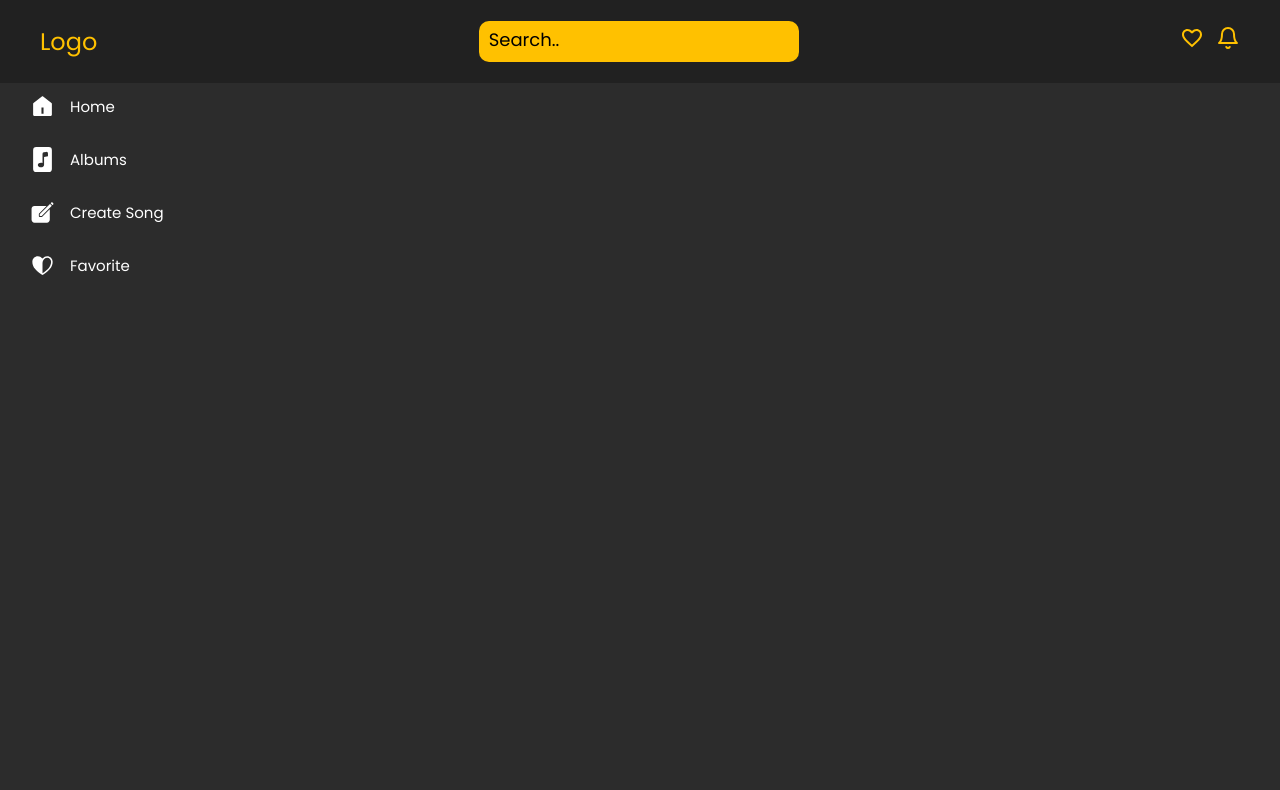
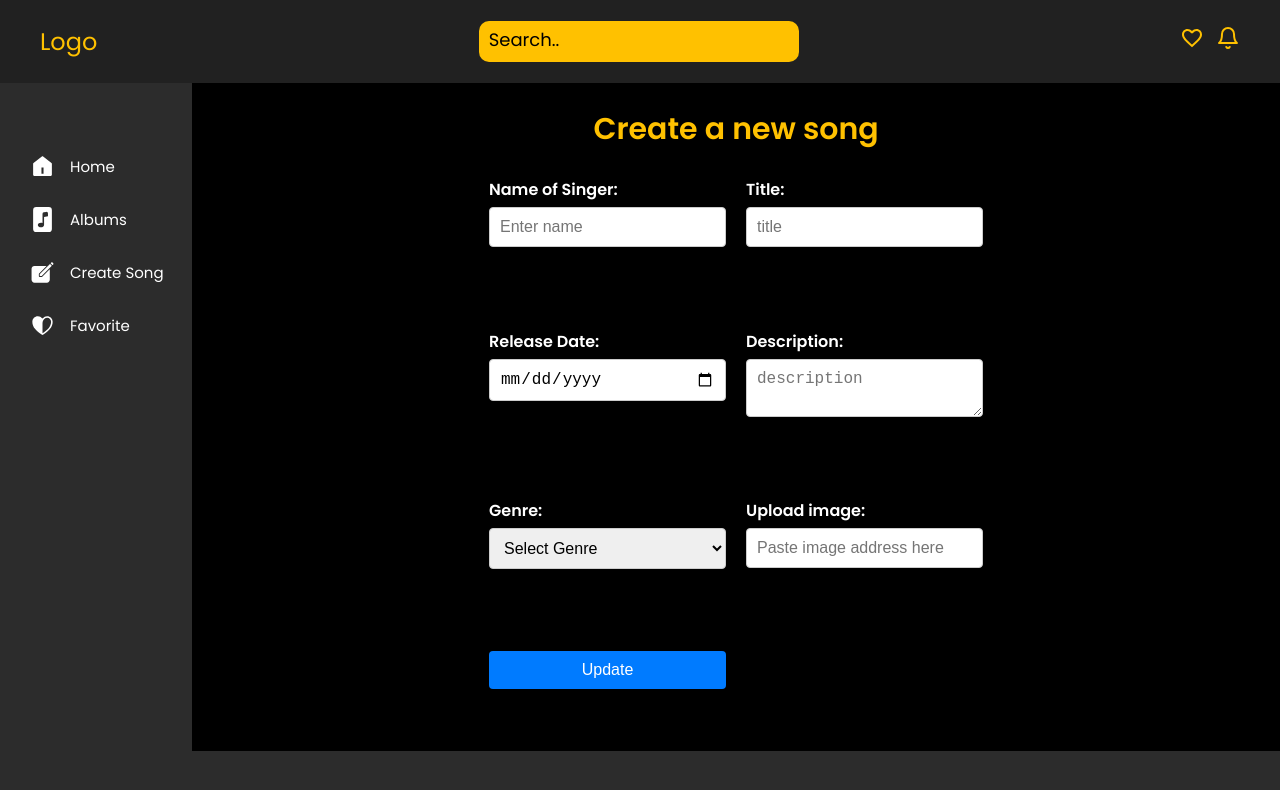
Before and after one commit to firomsahika/Music-app, a React (Vite) app: page /update-song/1 in a window 1280 px wide. Shown: the top 790 px of the page. Built offline with nearby package versions, Linux system fonts and the light colour scheme.

Commit message:
update page commit

```diff
--- a/db.json
+++ b/db.json
@@ -17,12 +17,7 @@
       "imageUrl": "https://img.freepik.com/free-photo/black-model-posing_23-2148171760.jpg?t=st=1713473392~exp=1713476992~hmac=e892d6a6a5ee64b507773f4390f5017851ae9a4b2f8306ddecb336e9373f2a68&w=360"
     },
     {
-      "id": "3",
-      "nameofSinger": "Emma Brown",
-      "title": "Starry Night",
-      "produceddate": "2022-01-15",
-      "genre": "Hiphop",
-      "imageUrl": "https://img.freepik.com/free-photo/young-african-man-singing-microphone-white_176420-4934.jpg?t=st=1713473780~exp=1713477380~hmac=169ab4435fa49484e1e44f177fefa452cc4800e8c7b766866c47f2fc5f6a9a29&w=826"
+      "id": "3"
     },
     {
       "id": "4",
@@ -182,6 +177,18 @@
       "nameofSinger": "Kylian Abdrew",
       "produceddate": "2024-04-30",
       "imageUrl": "https://img.freepik.com/premium-photo/man-posing-photos-hip-hop-clothing-generative-ai_7023-108888.jpg?w=360"
+    },
+    {
+      "id": "d44a",
+      "singer": "",
+      "title": "New Song",
+      "releaseDate": "",
+      "description": "This is a song by kylian dev",
+      "genre": "",
+      "file": "",
+      "nameofSinger": "Kylan Dev",
+      "produceddate": "2024-05-10",
+      "imageUrl": "https://img.freepik.com/premium-psd/crazy-cool-hipster-african-american-guy-pretending-playing-guitar-having-fun_76964-38650.jpg?w=740"
     }
   ],
   "albums": [
--- a/src/App.jsx
+++ b/src/App.jsx
@@ -10,6 +10,7 @@ import SideBar from './components/SideBar'
 import Header from './components/Header'
 import Movie from './pages/Movie'
 import LoginPage from './pages/LoginPage'
+import UpdateSong from './pages/UpdateSong'
 
 
 function App() {
@@ -26,6 +27,7 @@ function App() {
             <Route path='/createsong' Component={CreateSong}/>
             <Route path='/favorite' Component={Favorite}/>
             <Route path='/song/:id' Component={SongDetail}/>
+            <Route path="/update-song/:id" Component={UpdateSong}/>
             <Route path='/movie/:id'/>
           </Routes>
 
--- a/src/pages/CreateSong.jsx
+++ b/src/pages/CreateSong.jsx
@@ -3,6 +3,7 @@ import styled from 'styled-components';
 import Content from '../styles/Home/HomeContainer.styled';
 import { createSongRequest } from '../redux/feature/createSongSaga';
 import { useDispatch } from 'react-redux';
+import { Navigate, useNavigate } from 'react-router-dom';
 const Container = styled.div`
   display: flex;
   flex-direction: column;
@@ -15,9 +16,10 @@ const Container = styled.div`
     display: grid;
     grid-template-columns: repeat(2, 1fr); /* Three columns with equal width */
     flex-direction: column;
-    gap:50px;
+    gap:30px;
     max-width: 600px; /* Adjust max-width as needed */
     width: 100%;
+    height:71.8vh;
   }
 `;
 
@@ -75,6 +77,7 @@ const Button = styled.button`
 `;
 
 const CreateSong = () => {
+  const navigate = useNavigate();
   const dispatch = useDispatch();
   const [formData, setFormData] = useState({
     singer: '',
@@ -94,6 +97,7 @@ const CreateSong = () => {
   const handleSubmit = (e) => {
     e.preventDefault();
     dispatch(createSongRequest(formData));
+    navigate('/');
     setFormData({
       nameofsinger: '',
       title: '',
--- a/src/pages/SongDetail.jsx
+++ b/src/pages/SongDetail.jsx
@@ -9,6 +9,7 @@ import { songDetailRequest } from '../redux/feature/songDetailSlice'
 import { deleteSongRequest } from '../redux/deleteSongSaga'
 import { useNavigate } from 'react-router-dom'
 import { Link } from 'react-router-dom'
+import { updateSongRequest } from '../redux/updateSongSaga'
 
 const DetailWrapper = styled.div`
   display:flex;
@@ -62,7 +63,9 @@ const SongDetail = () => {
 
   const handleDelete = () =>{
     dispatch(deleteSongRequest(id));
-
+  }
+  const handleUpdate = () =>{
+    dispatch(updateSongRequest(id));
   }
 
   return (
@@ -77,7 +80,11 @@ const SongDetail = () => {
           <p>Genre : {song.genre}</p>
           <p>Produced-Date : {song.produceddate}</p>
 
-          <Button style={{marginRight:'10px'}}>Update</Button>
+          <Link to='/update-song/:id'>
+             <Button
+             onClick={handleUpdate}
+             style={{marginRight:'10px'}}>Update</Button>
+          </Link>
           <Link to="/">
           <Button onClick={handleDelete}>Delete</Button>
           </Link>
--- a/src/pages/UpdateSong.jsx
+++ b/src/pages/UpdateSong.jsx
@@ -1,11 +1,158 @@
-import React from 'react'
+import React,{useEffect, useState} from 'react';
+import styled from 'styled-components';
+import Content from '../styles/Home/HomeContainer.styled';
+import { createSongRequest } from '../redux/feature/createSongSaga';
+import { useDispatch,useSelector } from 'react-redux';
+import { useParams } from 'react-router-dom';
+import { updateSongRequest } from '../redux/updateSongSaga';
+const Container = styled.div`
+  display: flex;
+  flex-direction: column;
+  align-items: center;
+  justify-content: center;
+  background-color:black;
 
-function UpdateSong() {
+
+  form {
+    display: grid;
+    grid-template-columns: repeat(2, 1fr); /* Three columns with equal width */
+    flex-direction: column;
+    gap:20px;
+    max-width: 600px; /* Adjust max-width as needed */
+    width: 100%;
+    height:71.8vh;
+
+  }
+`;
+
+const FormGroup = styled.div`
+  margin-bottom: 20px;
+  display:flex;
+  flex-direction:column;
+
+
+`;
+
+const Label = styled.label`
+  font-weight: bold;
+  margin-bottom: 5px;
+`;
+
+const Input = styled.input`
+  padding: 10px;
+  border: 1px solid #ccc;
+  border-radius: 4px;
+  font-size: 16px;
+
+
+  &:focus{
+    outline:none;
+  }
+`;
+
+const Textarea = styled.textarea`
+  padding: 10px;
+  border: 1px solid #ccc;
+  border-radius: 4px;
+  font-size: 16px;
+`;
+
+const Select = styled.select`
+  padding: 10px;
+  border: 1px solid #ccc;
+  border-radius: 4px;
+  font-size: 16px;
+`;
+
+const Button = styled.button`
+  padding: 10px 20px;
+  background-color: #007bff;
+  color: white;
+  border: none;
+  border-radius: 4px;
+  cursor: pointer;
+  font-size: 16px;
+
+  &:hover {
+    background-color: #0056b3;
+  }
+`;
+
+const UpdateSong = () => {
+  const {id} = useParams();
+  const dispatch = useDispatch();
+  const song = useSelector((state) => state.updateSong.songList.find((song) => song.id === id)) || {}; // Corrected naming here
+
+  const [formData, setFormData] = useState({});
+
+  useEffect(()=>{
+      setFormData(song);
+  },[]);
+
+  const handleChange = (e) => {
+    const { name, value } = e.target;
+    setFormData({
+      ...formData,
+      [name]: value,
+    });
+  };
+  const handleSubmit = (e) => {
+    e.preventDefault();
+    dispatch(updateSongRequest(id,formData));
+  };
+
   return (
-    <div>
-      updatsong
-    </div>
-  )
-}
+    <Content>
+      <Container>
+        <div>
+          <h2 style={{fontSize:'30px', fontWeight:'bold',color:'#FFC100'}}>Create a new song</h2>
+        </div>
 
-export default UpdateSong
+        <div>
+          <form onSubmit={handleSubmit}>
+            <FormGroup>
+              <Label htmlFor='nameofSinger'>Name of Singer:</Label>
+              <Input type="text" id="nameofSinger" name="nameofSinger" placeholder='Enter name' value={formData.nameofsinger} onChange={handleChange}  required />
+            </FormGroup>
+
+            <FormGroup>
+              <Label htmlFor="title">Title:</Label>
+              <Input type="text" id="title" name="title" placeholder='title' required value={formData.title} onChange={handleChange} />
+            </FormGroup>
+
+            <FormGroup>
+              <Label htmlFor="produceddate">Release Date:</Label>
+              <Input type="date" id="produceddate" name="produceddate" required placeholder='Released date' value={formData.produceddate} onChange={handleChange}/>
+            </FormGroup>
+
+            <FormGroup>
+              <Label htmlFor="description">Description:</Label>
+              <Textarea id="description" name="description" rows="2" required placeholder='description' value={formData.description} onChange={handleChange} />
+            </FormGroup>
+
+            <FormGroup>
+              <Label htmlFor="genre">Genre:</Label>
+              <Select id="genre" name="genre" required>
+                <option value="">Select Genre</option>
+                <option value="rock">Rock</option>
+                <option value="pop">Pop</option>
+                <option value="hip-hop">Hip Hop</option>
+                value={formData.genre} onChange={handleChange}
+              </Select>
+            </FormGroup>
+
+            <FormGroup>
+              <Label htmlFor="imageUrl">Upload image:</Label>
+              <Input type='text' id="imageUrl" name="imageUrl" required placeholder="Paste image address here" value={formData.imageUrl} onChange={handleChange} />
+            </FormGroup>
+            <FormGroup>
+              <Button type="submit">Update</Button>
+            </FormGroup>
+          </form>
+        </div>
+      </Container>
+    </Content>
+  );
+};
+
+export default UpdateSong;
--- /dev/null
+++ b/src/redux/feature/updateSongSlice.js
@@ -0,0 +1,32 @@
+import { createSlice } from "@reduxjs/toolkit";
+
+const initialState = {
+    songList : [],
+    loading:false,
+    error:null
+
+}
+const updateSongSlice = createSlice({
+    name:'updateSong',
+    initialState,
+    reducers:{
+        updateSongSuccess:(state, action) =>{
+          const updatedSong = action.payload;
+          const index = state.songList.findIndex(song => song.id === updatedSong.id);
+
+          if(index !== -1){
+            state.songList[index] = updatedSong;
+          }
+          state.loading = false;
+          state.error = null;
+        },
+
+        updateSongFailure:(state,action) =>{
+           state.loading=false;
+           state.error = action.payload;
+        }
+    }
+})
+
+export const {updateSongFailure, updateSongSuccess} = updateSongSlice.actions;
+export default updateSongSlice.reducer;
--- a/src/redux/store.js
+++ b/src/redux/store.js
@@ -5,11 +5,13 @@ import CreateSongReducer from "./feature/createSongSlice"
 import DeleteSongReducer from "./feature/deleteSongSlice"
 import authreducer from './feature/authSlice'
 import SongDetailReducer from "./feature/songDetailSlice"
+import updateSongReducer from "./feature/updateSongSlice"
 import { watchFetchSongs } from "./songSaga";
 import { watchCreateSong } from "./feature/createSongSaga";
 import { watchFetchAlbums } from "./albumFetchSaga";
 import { watchSongDetail } from "./SongDetailSaga";
 import { watchDeleteSong } from "./deleteSongSaga";
+import { watchUpdateSong } from "./updateSongSaga";
 
 
 const sagaMiddleware = createSagaMiddleware();
@@ -20,6 +22,7 @@ const store = configureStore({
     createSong: CreateSongReducer,
     songDetail:SongDetailReducer,
     deleteSong: DeleteSongReducer,
+    updateSong: updateSongReducer,
     auth: authreducer,
   },
   middleware: (getDefaultMiddleware) => {
@@ -32,5 +35,6 @@ sagaMiddleware.run(watchFetchAlbums);
 sagaMiddleware.run(watchCreateSong);
 sagaMiddleware.run(watchSongDetail);
 sagaMiddleware.run(watchDeleteSong);
+sagaMiddleware.run(watchUpdateSong);
 
 export default store;
--- /dev/null
+++ b/src/redux/updateSongSaga.js
@@ -0,0 +1,26 @@
+import { put,takeLatest,call } from "redux-saga/effects";
+import axios from "axios";
+import { updateSongFailure,updateSongSuccess } from "./feature/updateSongSlice";
+
+export const updateSongRequest = (id,formData) => ({
+    type:'UPDATE_SONG_REQUEST',
+    payload:{id, formData},
+});
+
+function* updateSong(action){
+   try {
+    const {id, formData} = action.payload;
+    const songId = id.replace(":", "");
+    const response = yield call(axios.put,`http://localhost:3000/tracks/${songId}`, formData)
+     yield put(updateSongSuccess(response.data))
+
+   } catch (error) {
+    console.error("Update song error:", error);
+    yield put(updateSongFailure({ message: error.message }));
+   }
+}
+
+
+export function* watchUpdateSong(){
+    yield takeLatest('UPDATE_SONG_REQUEST', updateSong)
+}
```
